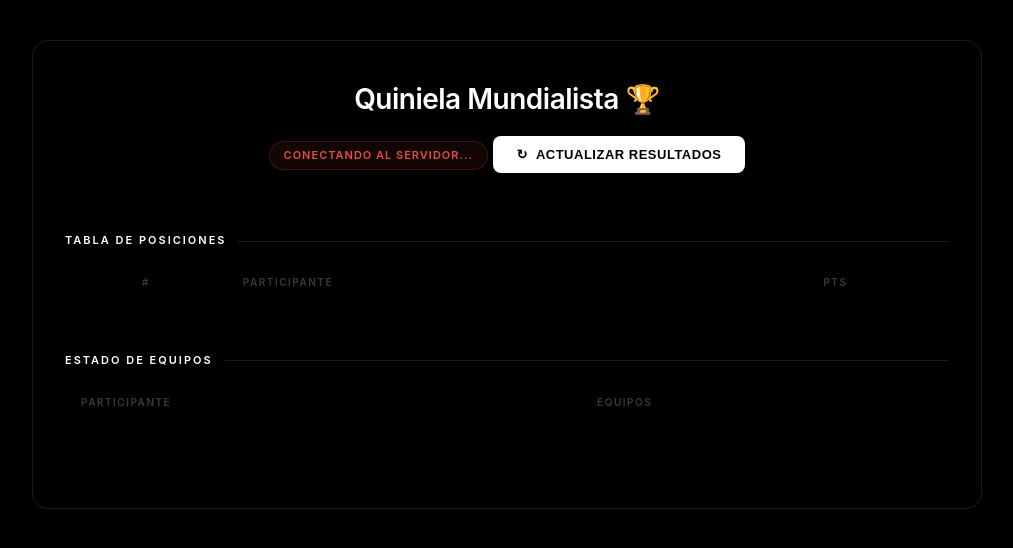
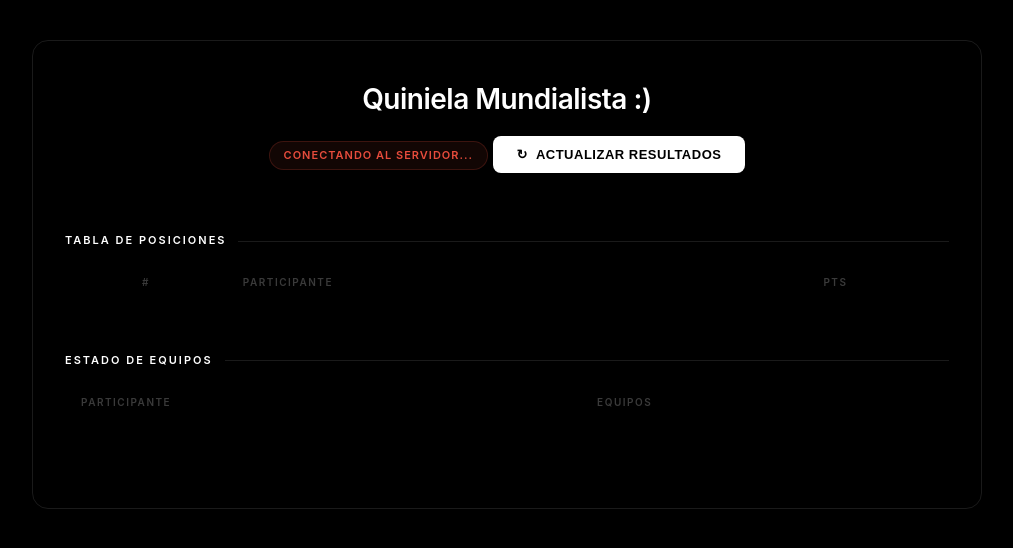
Before and after one commit to Kikkke/quiniela, a website: page public/index.html in a window 1280 px wide. Shown: the whole page, without its empty margins (133-1146 px from the left). Drawn offline with nearby package versions, Linux system fonts and the light colour scheme; no server answers.

Commit message:
Carita feliz

```diff
--- a/public/index.html
+++ b/public/index.html
@@ -9,7 +9,7 @@
 <body>
     <div class="container">
         <header>
-            <h1>Quiniela Mundialista 🏆</h1>
+            <h1>Quiniela Mundialista :)</h1>
             <p id="estado-conexion" class="desconectado">Conectando al servidor...</p>
             <button id="btn-actualizar" class="btn-refresh">
                 <span id="icono-refresh">↻</span> Actualizar Resultados
```
